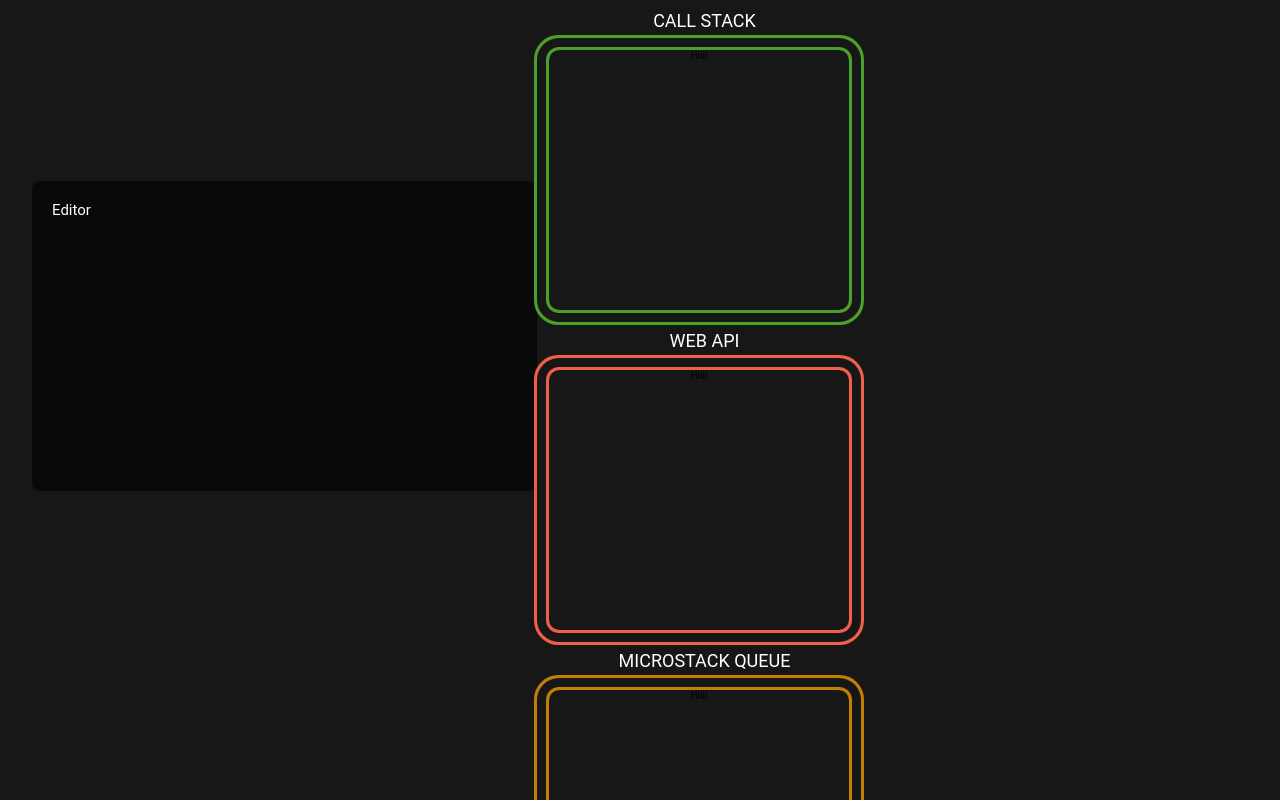
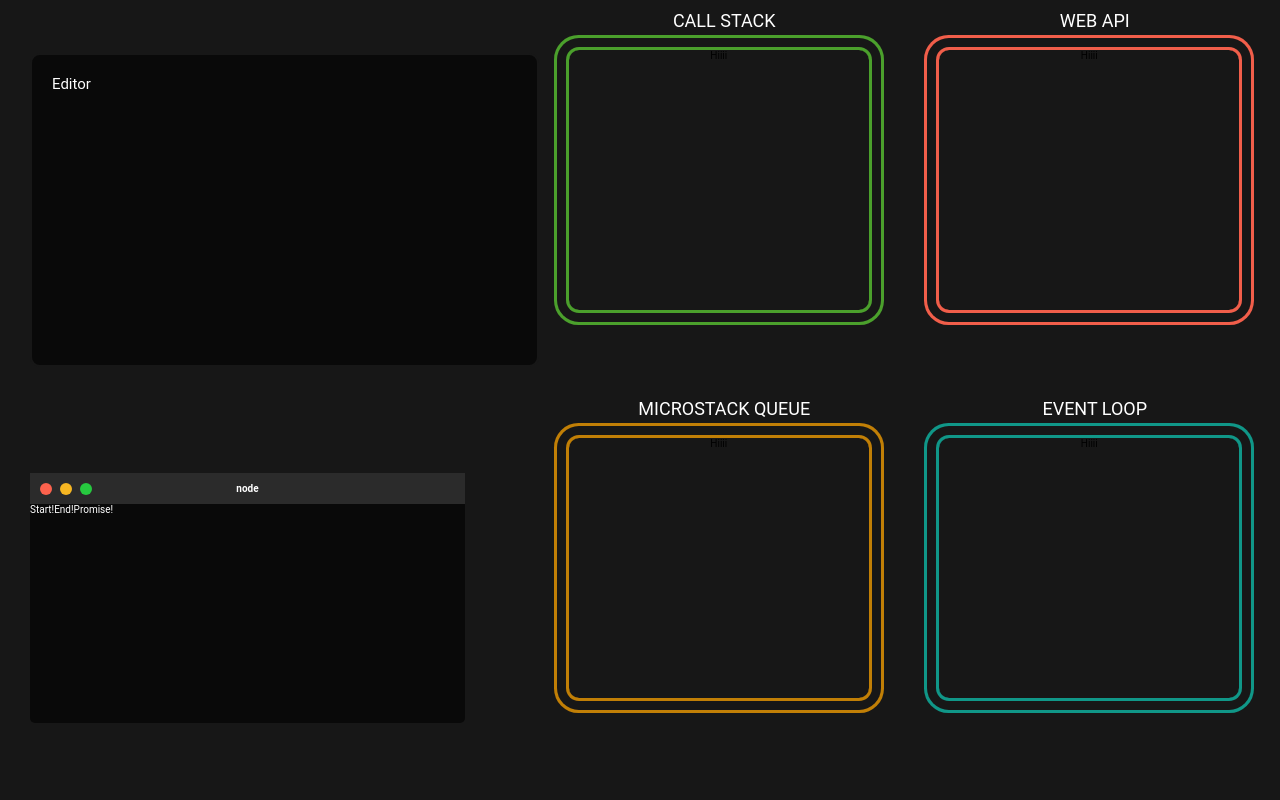
Before and after one commit to ElhamFadel/Loupe_Inspire, a JavaScript app: page / in a window 1280 px wide. Shown: the top 800 px of the page. Built offline with nearby package versions, Linux system fonts and the light colour scheme.

Commit message:
Update project

```diff
--- a/src/components/ListStructures/index.js
+++ b/src/components/ListStructures/index.js
@@ -1,5 +1,5 @@
 import Structure from "../Structure";
-
+import styled from "styled-components";
 const styleStructures = [
   {
     id: 1,
@@ -24,12 +24,18 @@ const styleStructures = [
 ];
 const ListStructures = () => {
   return (
-    <div>
+    <WrapperStructure>
       {styleStructures.map(({ id, label, color }) => (
         <Structure key={id} label={label} color={color} />
       ))}
-    </div>
+    </WrapperStructure>
   );
 };
 
+const WrapperStructure = styled.div`
+  display: flex;
+  flex-flow: wrap;
+  justify-content: space-around;
+`;
+
 export default ListStructures;
```
